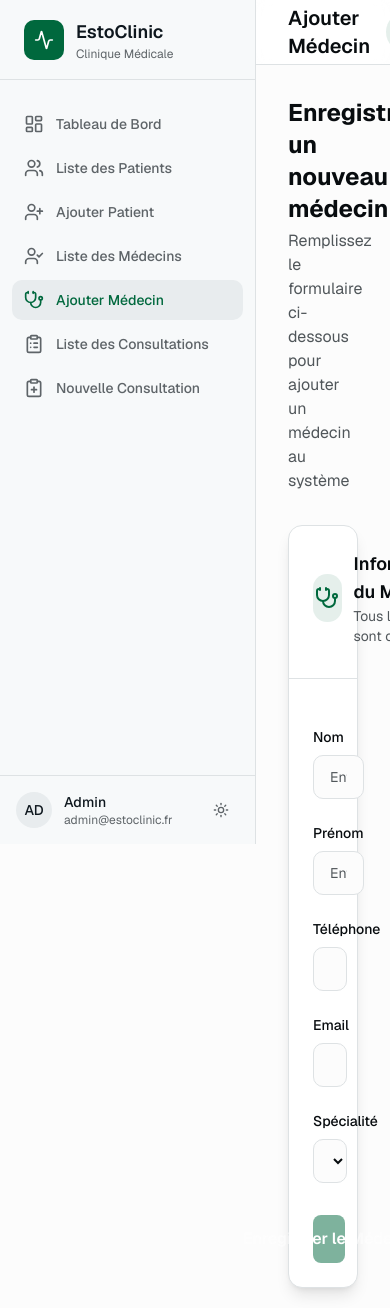
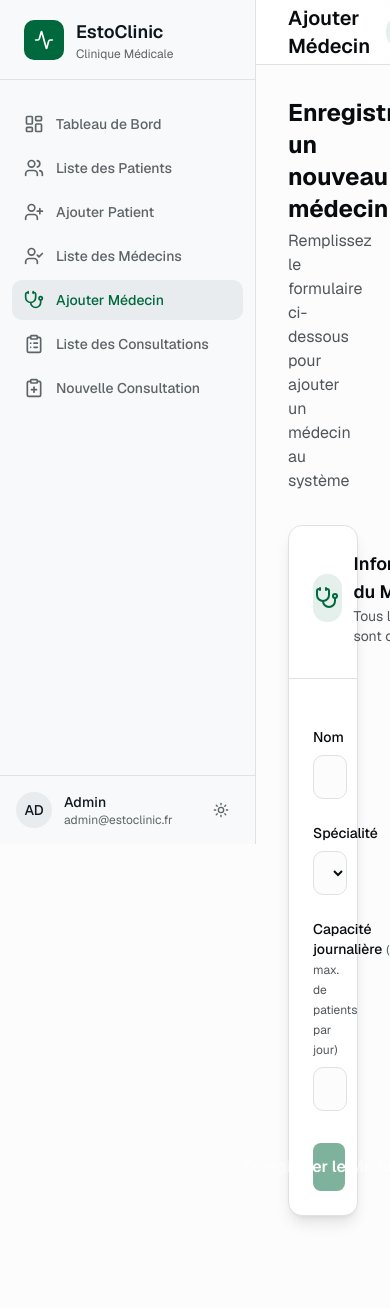
Before and after one commit to estoclinicprj/clinic-project-fin, a Next.js app: page /ajouter-medecin in a window 390 px wide. Shown: the top 1308 px of the page. After the commit the page ends 1248 px from the top, so only its background shows below. Built offline with nearby package versions, Linux system fonts and the light colour scheme.

Commit message:
feat: update doctor add page with new fields and API
Remove prenom, email, telephone; add spec, cap; use ApiService.postData.

```diff
--- a/app/ajouter-medecin/page.tsx
+++ b/app/ajouter-medecin/page.tsx
@@ -5,15 +5,16 @@ import { Sidebar } from "@/components/dashboard/sidebar"
 import { Bell, Search, Stethoscope, CheckCircle2, XCircle, AlertCircle } from "lucide-react"
 import { Button } from "@/components/ui/button"
 import { Card, CardContent, CardHeader, CardTitle } from "@/components/ui/card"
+import { ApiService } from "@/lib/api-service"
 
 type NotificationState = {
   type: "success" | "error"
   message: string
 } | null
 
-type FieldErrors = {
-  email?: string
-  telephone?: string
+type BackendResponse = {
+  status: "success" | "error"
+  message?: string
 }
 
 const SPECIALITES = [
@@ -34,31 +35,21 @@ const SPECIALITES = [
   "Gastro-entérologie",
 ]
 
-const EMAIL_REGEX = /^[^\s@]+@[^\s@]+\.[^\s@]+$/
-const PHONE_REGEX = /^[+\d\s\-().]{6,20}$/
-
 export default function AjouterMedecinPage() {
   const [formData, setFormData] = useState({
     nom: "",
-    prenom: "",
-    telephone: "",
-    email: "",
-    specialite: "",
+    spec: "",
+    cap: "",
   })
-  const [fieldErrors, setFieldErrors] = useState<FieldErrors>({})
   const [isSubmitting, setIsSubmitting] = useState(false)
   const [notification, setNotification] = useState<NotificationState>(null)
+  const [capError, setCapError] = useState<string | undefined>(undefined)
 
-  const validateField = (name: string, value: string): string | undefined => {
-    if (name === "email") {
-      if (!value) return "L'adresse email est obligatoire."
-      if (!EMAIL_REGEX.test(value)) return "Format d'email invalide (ex: nom@domaine.fr)."
-    }
-    if (name === "telephone") {
-      if (!value) return "Le numéro de téléphone est obligatoire."
-      if (!PHONE_REGEX.test(value))
-        return "Numéro invalide. Utilisez uniquement des chiffres, +, espace ou tiret."
-    }
+  const validateCap = (value: string): string | undefined => {
+    if (!value) return "La capacité journalière est obligatoire."
+    const num = Number(value)
+    if (!Number.isInteger(num) || num <= 0)
+      return "La capacité doit être un entier positif (ex: 10, 20)."
     return undefined
   }
 
@@ -67,29 +58,21 @@ export default function AjouterMedecinPage() {
   ) => {
     const { name, value } = e.target
     setFormData((prev) => ({ ...prev, [name]: value }))
-
-    if (name === "email" || name === "telephone") {
-      const error = validateField(name, value)
-      setFieldErrors((prev) => ({ ...prev, [name]: error }))
+    if (name === "cap") {
+      setCapError(validateCap(value))
     }
   }
 
-  const handleBlur = (e: React.FocusEvent<HTMLInputElement>) => {
-    const { name, value } = e.target
-    if (name === "email" || name === "telephone") {
-      const error = validateField(name, value)
-      setFieldErrors((prev) => ({ ...prev, [name]: error }))
-    }
+  const handleCapBlur = (e: React.FocusEvent<HTMLInputElement>) => {
+    setCapError(validateCap(e.target.value))
   }
 
   const handleSubmit = async (e: React.FormEvent<HTMLFormElement>) => {
     e.preventDefault()
 
-    const emailError = validateField("email", formData.email)
-    const phoneError = validateField("telephone", formData.telephone)
-
-    if (emailError || phoneError) {
-      setFieldErrors({ email: emailError, telephone: phoneError })
+    const capValidationError = validateCap(formData.cap)
+    if (capValidationError) {
+      setCapError(capValidationError)
       return
     }
 
@@ -97,41 +80,37 @@ export default function AjouterMedecinPage() {
     setNotification(null)
 
     try {
-      const response = await fetch("api/ajouter_medecin.php", {
-        method: "POST",
-        headers: {
-          "Content-Type": "application/json",
-          Accept: "application/json",
-        },
-        body: JSON.stringify({
+      const result = await ApiService.postData<BackendResponse>(
+        "api/post_medecin.php",
+        {
           nom: formData.nom,
-          prenom: formData.prenom,
-          telephone: formData.telephone,
-          email: formData.email,
-          specialite: formData.specialite,
-        }),
-      })
+          spec: formData.spec,
+          cap: Number(formData.cap),
+        }
+      )
 
-      if (response.ok) {
+      if (result.status === "success") {
         setNotification({
           type: "success",
           message: "Le médecin a été enregistré avec succès dans le système.",
         })
-        setFormData({ nom: "", prenom: "", telephone: "", email: "", specialite: "" })
-        setFieldErrors({})
+        setFormData({ nom: "", spec: "", cap: "" })
+        setCapError(undefined)
       } else {
-        const errorData = await response.json().catch(() => null)
         setNotification({
           type: "error",
           message:
-            errorData?.message ||
-            `Une erreur est survenue (code ${response.status}). Veuillez réessayer.`,
+            result.message ||
+            "Une erreur est survenue lors de l'enregistrement. Veuillez réessayer.",
         })
       }
-    } catch {
+    } catch (err) {
       setNotification({
         type: "error",
-        message: "Impossible de joindre le serveur. Vérifiez votre connexion et réessayez.",
+        message:
+          err instanceof Error
+            ? err.message
+            : "Impossible de joindre le serveur. Vérifiez votre connexion et réessayez.",
       })
     } finally {
       setIsSubmitting(false)
@@ -140,13 +119,10 @@ export default function AjouterMedecinPage() {
   }
 
   const isFormValid =
-    formData.nom &&
-    formData.prenom &&
-    formData.telephone &&
-    formData.email &&
-    formData.specialite &&
-    !fieldErrors.email &&
-    !fieldErrors.telephone
+    formData.nom.trim() !== "" &&
+    formData.spec !== "" &&
+    formData.cap !== "" &&
+    !capError
 
   return (
     <div className="min-h-screen bg-background">
@@ -246,8 +222,7 @@ export default function AjouterMedecinPage() {
             <CardContent className="pt-6">
               <form onSubmit={handleSubmit} className="space-y-6" noValidate>
 
-                {/* Nom & Prénom */}
-                <div className="grid gap-6 md:grid-cols-2">
+                {/* Nom */}
                 <div className="space-y-2">
                   <label htmlFor="nom" className="block text-sm font-medium text-foreground">
                     Nom
@@ -258,98 +233,22 @@ export default function AjouterMedecinPage() {
                     name="nom"
                     value={formData.nom}
                     onChange={handleInputChange}
-                      placeholder="Entrez le nom"
+                    placeholder="Entrez le nom du médecin"
                     autoComplete="family-name"
                     className="h-11 w-full rounded-lg border border-input bg-background px-4 text-sm text-foreground placeholder:text-muted-foreground transition-colors focus:border-primary focus:outline-none focus:ring-1 focus:ring-primary"
                     required
                   />
                 </div>
 
-                  <div className="space-y-2">
-                    <label htmlFor="prenom" className="block text-sm font-medium text-foreground">
-                      Prénom
-                    </label>
-                    <input
-                      type="text"
-                      id="prenom"
-                      name="prenom"
-                      value={formData.prenom}
-                      onChange={handleInputChange}
-                      placeholder="Entrez le prénom"
-                      autoComplete="given-name"
-                      className="h-11 w-full rounded-lg border border-input bg-background px-4 text-sm text-foreground placeholder:text-muted-foreground transition-colors focus:border-primary focus:outline-none focus:ring-1 focus:ring-primary"
-                      required
-                    />
-                  </div>
-                </div>
-
-                {/* Téléphone */}
-                <div className="space-y-2">
-                  <label htmlFor="telephone" className="block text-sm font-medium text-foreground">
-                    Téléphone
-                  </label>
-                  <input
-                    type="tel"
-                    id="telephone"
-                    name="telephone"
-                    value={formData.telephone}
-                    onChange={handleInputChange}
-                    onBlur={handleBlur}
-                    placeholder="+33 6 12 34 56 78"
-                    autoComplete="tel"
-                    className={`h-11 w-full rounded-lg border bg-background px-4 text-sm text-foreground placeholder:text-muted-foreground transition-colors focus:outline-none focus:ring-1 ${
-                      fieldErrors.telephone
-                        ? "border-destructive focus:border-destructive focus:ring-destructive"
-                        : "border-input focus:border-primary focus:ring-primary"
-                    }`}
-                    required
-                  />
-                  {fieldErrors.telephone && (
-                    <div className="flex items-center gap-1.5 text-xs text-destructive">
-                      <AlertCircle className="h-3.5 w-3.5 shrink-0" />
-                      {fieldErrors.telephone}
-                    </div>
-                  )}
-                </div>
-
-                {/* Email */}
-                <div className="space-y-2">
-                  <label htmlFor="email" className="block text-sm font-medium text-foreground">
-                    Email
-                  </label>
-                  <input
-                    type="email"
-                    id="email"
-                    name="email"
-                    value={formData.email}
-                    onChange={handleInputChange}
-                    onBlur={handleBlur}
-                    placeholder="medecin@clinique.fr"
-                    autoComplete="email"
-                    className={`h-11 w-full rounded-lg border bg-background px-4 text-sm text-foreground placeholder:text-muted-foreground transition-colors focus:outline-none focus:ring-1 ${
-                      fieldErrors.email
-                        ? "border-destructive focus:border-destructive focus:ring-destructive"
-                        : "border-input focus:border-primary focus:ring-primary"
-                    }`}
-                    required
-                  />
-                  {fieldErrors.email && (
-                    <div className="flex items-center gap-1.5 text-xs text-destructive">
-                      <AlertCircle className="h-3.5 w-3.5 shrink-0" />
-                      {fieldErrors.email}
-                    </div>
-                  )}
-                </div>
-
                 {/* Spécialité */}
                 <div className="space-y-2">
-                  <label htmlFor="specialite" className="block text-sm font-medium text-foreground">
+                  <label htmlFor="spec" className="block text-sm font-medium text-foreground">
                     Spécialité
                   </label>
                   <select
-                    id="specialite"
-                    name="specialite"
-                    value={formData.specialite}
+                    id="spec"
+                    name="spec"
+                    value={formData.spec}
                     onChange={handleInputChange}
                     className="h-11 w-full rounded-lg border border-input bg-background px-4 text-sm text-foreground transition-colors focus:border-primary focus:outline-none focus:ring-1 focus:ring-primary"
                     required
@@ -363,6 +262,39 @@ export default function AjouterMedecinPage() {
                       </option>
                     ))}
                   </select>
+                </div>
+
+                {/* Capacité journalière */}
+                <div className="space-y-2">
+                  <label htmlFor="cap" className="block text-sm font-medium text-foreground">
+                    Capacité journalière
+                    <span className="ml-1 text-xs font-normal text-muted-foreground">
+                      (nombre max. de patients par jour)
+                    </span>
+                  </label>
+                  <input
+                    type="number"
+                    id="cap"
+                    name="cap"
+                    value={formData.cap}
+                    onChange={handleInputChange}
+                    onBlur={handleCapBlur}
+                    placeholder="Ex: 20"
+                    min={1}
+                    step={1}
+                    className={`h-11 w-full rounded-lg border bg-background px-4 text-sm text-foreground placeholder:text-muted-foreground transition-colors focus:outline-none focus:ring-1 ${
+                      capError
+                        ? "border-destructive focus:border-destructive focus:ring-destructive"
+                        : "border-input focus:border-primary focus:ring-primary"
+                    }`}
+                    required
+                  />
+                  {capError && (
+                    <div className="flex items-center gap-1.5 text-xs text-destructive">
+                      <AlertCircle className="h-3.5 w-3.5 shrink-0" />
+                      {capError}
+                    </div>
+                  )}
                 </div>
 
                 {/* Submit */}
```
Lines whose indentation alone changed are shown as unchanged.
